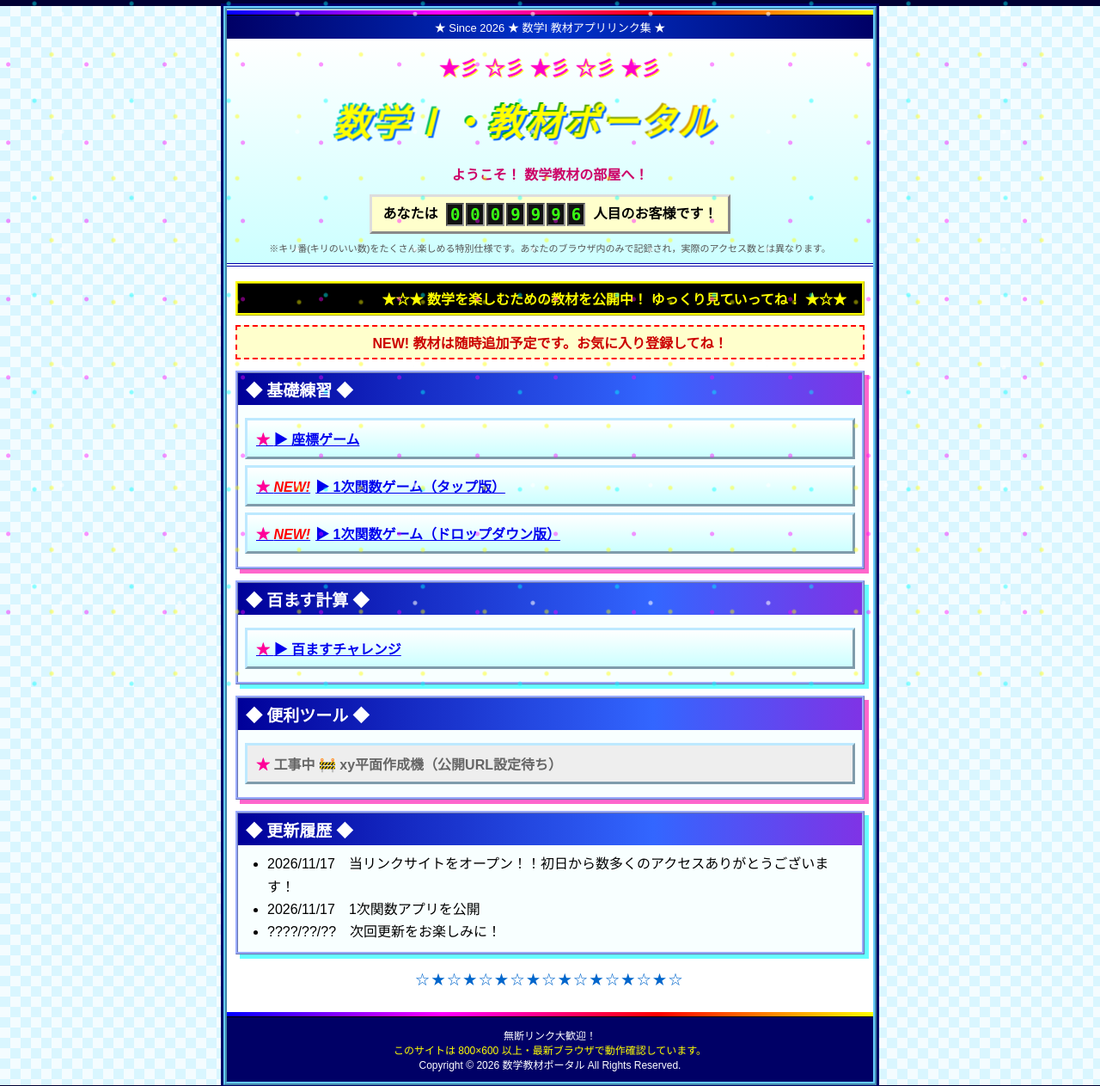
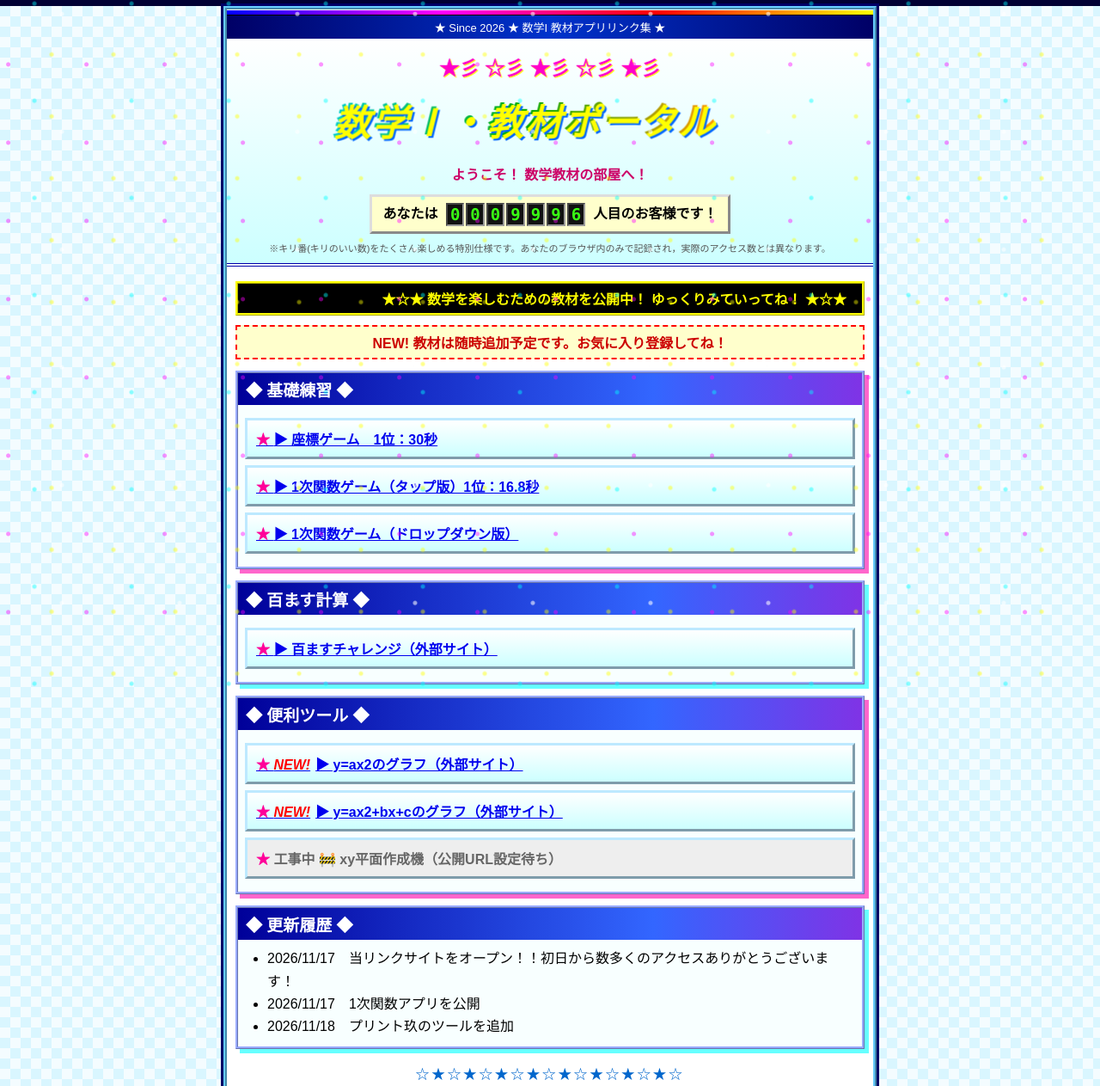
Before and after one commit to Mathmachine0725/Math_portal, a plain HTML site: page index.html in a window 1280 px wide. Shown: the part 1-1264 px from the top of the page at 86% size. Drawn offline with Linux system fonts and the light colour scheme.

Commit message:
Update index.html
玖のアプリ追加

```diff
--- a/index.html
+++ b/index.html
@@ -333,28 +333,30 @@
   </header>
 
   <main>
-    <div class="marquee-box" aria-label="お知らせ"><span class="marquee-text">★☆★ 数学を楽しむための教材を公開中！ ゆっくり見ていってね！ ★☆★</span></div>
+    <div class="marquee-box" aria-label="お知らせ"><span class="marquee-text">★☆★ 数学を楽しむための教材を公開中！ ゆっくりみていってね！ ★☆★</span></div>
     <div class="notice"><span class="blink">NEW!</span> 教材は随時追加予定です。お気に入り登録してね！</div>
 
     <section class="section">
       <h2>◆ 基礎練習 ◆</h2>
       <div class="links">
-        <a class="link-button" href="https://mathmachine0725.github.io/ZAHYOU/pointP_coordinate_game_master.html">▶ 座標ゲーム</a>
-        <a class="link-button" href="https://mathmachine0725.github.io/ZAHYOU/1117_%EF%BC%91%E6%AC%A1%E9%96%A2%E6%95%B0_%E3%82%BF%E3%83%83%E3%83%97%E7%89%88.html"><span class="new blink">NEW!</span>▶ 1次関数ゲーム（タップ版）</a>
-        <a class="link-button" href="https://mathmachine0725.github.io/ZAHYOU/1117_%EF%BC%91%E6%AC%A1%E9%96%A2%E6%95%B0_%E3%83%89%E3%83%AD%E3%83%83%E3%83%97%E3%83%80%E3%82%A6%E3%83%B3%E7%89%88.html"><span class="new blink">NEW!</span>▶ 1次関数ゲーム（ドロップダウン版）</a>
+        <a class="link-button" href="https://mathmachine0725.github.io/ZAHYOU/pointP_coordinate_game_master.html">▶ 座標ゲーム　1位：30秒</a>
+        <a class="link-button" href="https://mathmachine0725.github.io/ZAHYOU/1117_%EF%BC%91%E6%AC%A1%E9%96%A2%E6%95%B0_%E3%82%BF%E3%83%83%E3%83%97%E7%89%88.html">▶ 1次関数ゲーム（タップ版）1位：16.8秒</a>
+        <a class="link-button" href="https://mathmachine0725.github.io/ZAHYOU/1117_%EF%BC%91%E6%AC%A1%E9%96%A2%E6%95%B0_%E3%83%89%E3%83%AD%E3%83%83%E3%83%97%E3%83%80%E3%82%A6%E3%83%B3%E7%89%88.html">▶ 1次関数ゲーム（ドロップダウン版）</a>
       </div>
     </section>
 
     <section class="section">
       <h2>◆ 百ます計算 ◆</h2>
       <div class="links">
-        <a class="link-button" href="https://nll.red/z_masu100/#1kyuu">▶ 百ますチャレンジ</a>
+        <a class="link-button" href="https://nll.red/z_masu100/#1kyuu">▶ 百ますチャレンジ（外部サイト）</a>
       </div>
     </section>
 
     <section class="section">
       <h2>◆ 便利ツール ◆</h2>
       <div class="links">
+        <a class="link-button" href="https://sw91.tsho.jp/08dmk/mx/n1/data/905_m1_digicon_ggb/contents/905_m1_081_1.html"><span class="new blink">NEW!</span>▶ y=ax2のグラフ（外部サイト）</a>
+        <a class="link-button" href="https://www.geogebra.org/m/rhv5avxv"><span class="new blink">NEW!</span>▶ y=ax2+bx+cのグラフ（外部サイト）</a>
         <span class="link-button disabled" aria-disabled="true">工事中 🚧 xy平面作成機（公開URL設定待ち）</span>
       </div>
     </section>
@@ -364,7 +366,7 @@
       <ul class="updates">
         <li>2026/11/17　当リンクサイトをオープン！！初日から数多くのアクセスありがとうございます！</li>
         <li>2026/11/17　1次関数アプリを公開</li>
-        <li>????/??/??　次回更新をお楽しみに！</li>
+        <li>2026/11/18　プリント玖のツールを追加</li>
       </ul>
     </section>
 
```
